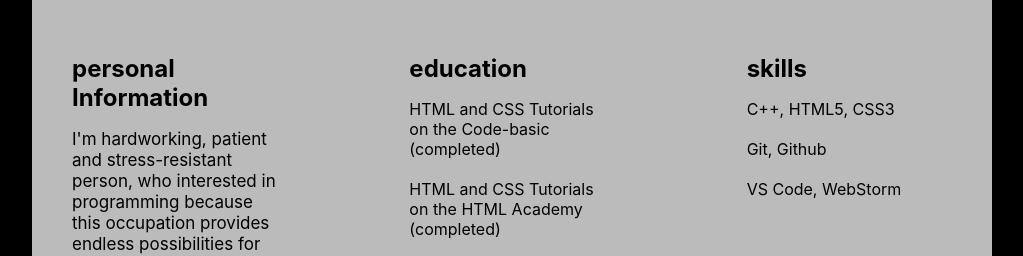
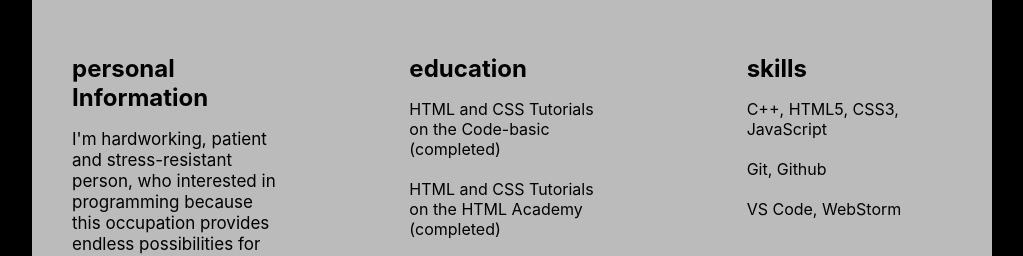
Before and after one commit to zheromskyS/rsschool-cv, a website: page index.html in a window 1280 px wide. Shown: the part 441-697 px from the top of the page, without its empty margins (128-1151 px from the left). Drawn offline with Linux system fonts and the light colour scheme.

Commit message:
fix: index.html

```diff
--- a/index.html
+++ b/index.html
@@ -75,7 +75,7 @@
           <h2>skills</h2>
 
           <ul class="ed-list">
-            <li class="ed-item">C++, HTML5, CSS3</li>
+            <li class="ed-item">C++, HTML5, CSS3, JavaScript</li>
 
             <li class="ed-item">Git, Github</li>
 
```
